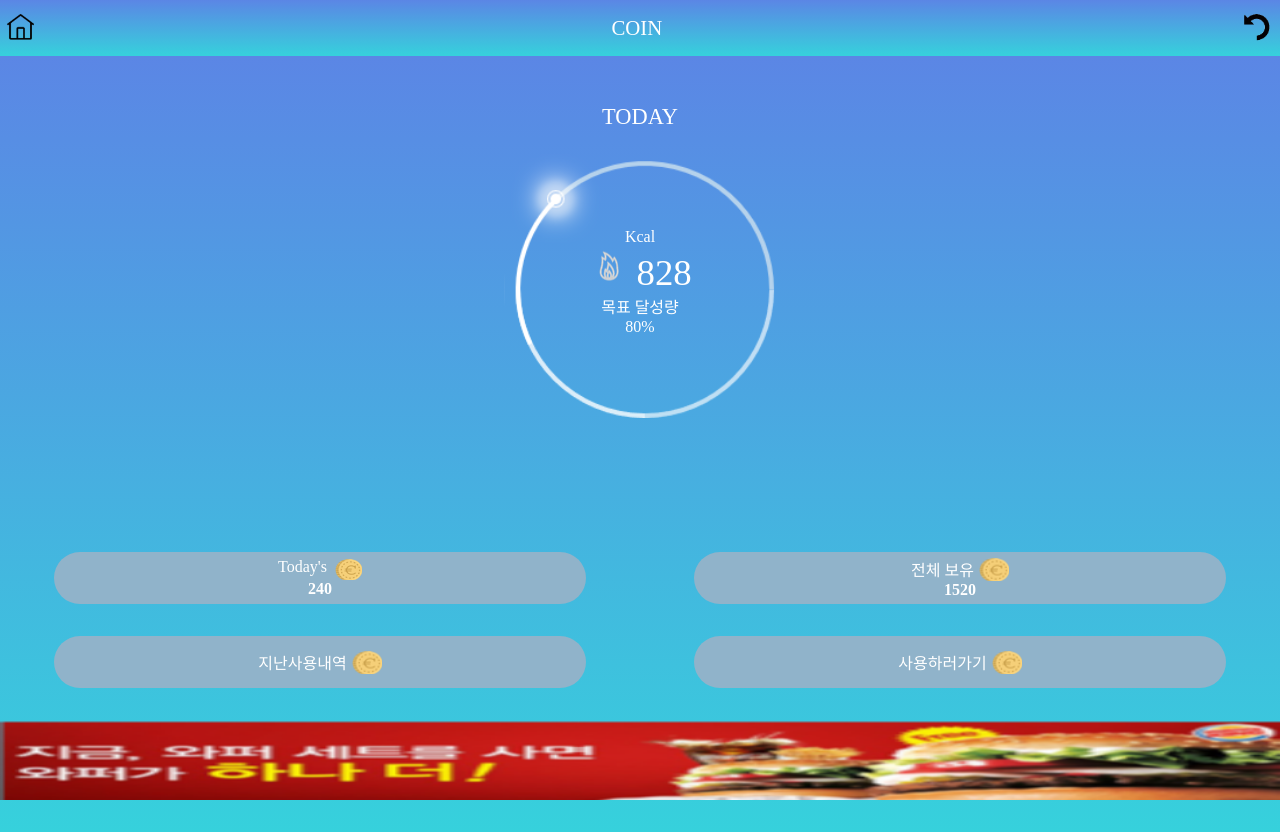
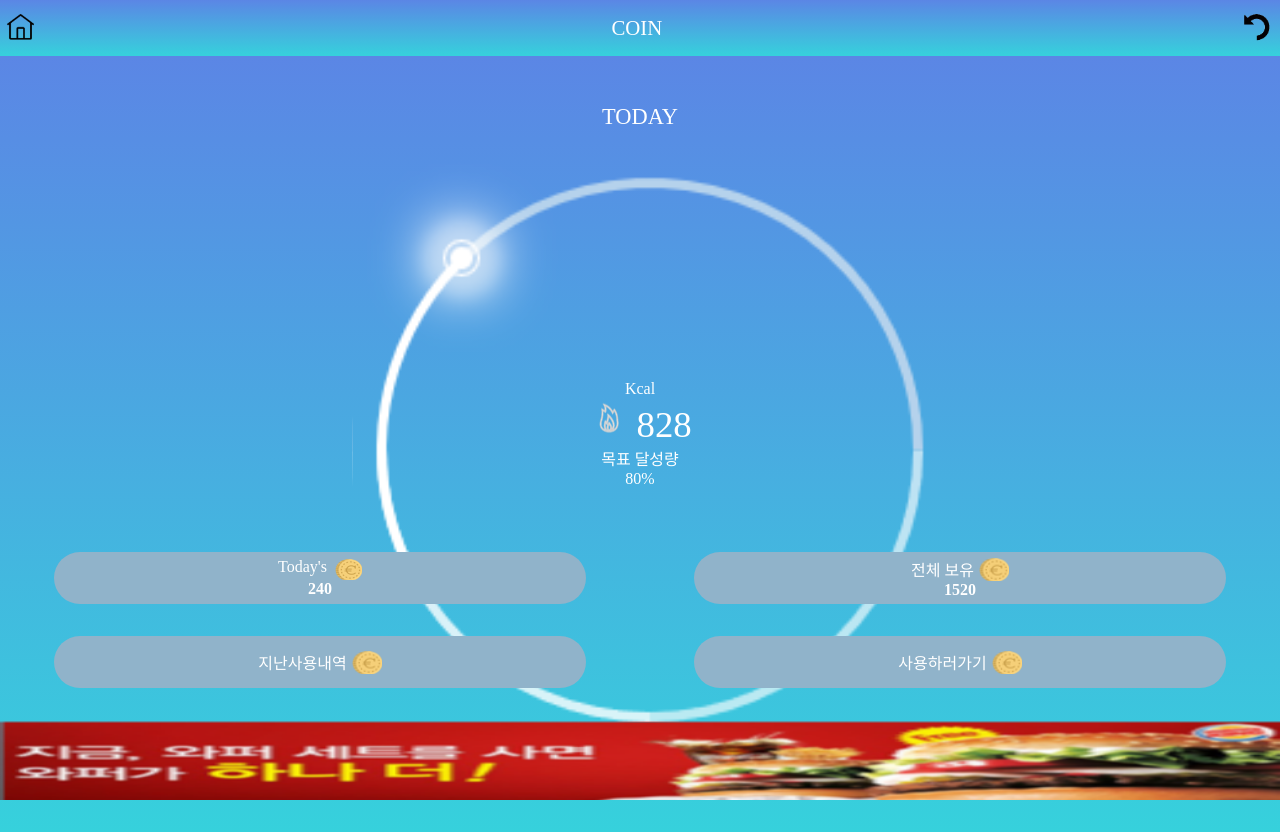
Before and after one commit to uhmseohun/everyone-meeting, a Vue app: page /#/coin in a window 1280 px wide. Built offline with nearby package versions, Linux system fonts and the light colour scheme; what vue-swal would draw is missing.

Commit message:
fix: circle's size
요구사항 #2 - 6

```diff
--- a/src/views/Coin.vue
+++ b/src/views/Coin.vue
@@ -79,8 +79,8 @@ export default {
   }
 
   &__circle {
-    width: 17rem;
-    height: 17rem;
+    width: 45vw;
+    height: 45vw;
 
     margin-top: 1rem;
 
```
